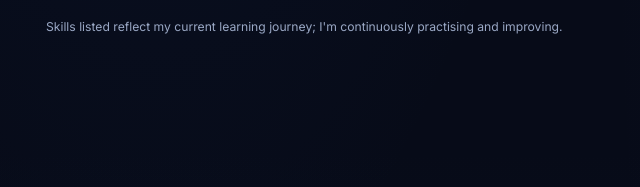
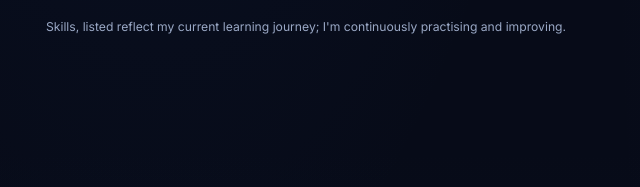
Before and after one commit to rikashh-cmd/Portfolio-Website-Create, a plain HTML site: page index.html in a window 1280 px wide. Shown: the part 1974-2161 px from the top of the page, 34-674 px from the left. Drawn offline with Linux system fonts and the light colour scheme; no server answers.

Commit message:
Commit 3

```diff
--- a/index.html
+++ b/index.html
@@ -84,7 +84,7 @@
           <article class="skill-group"><h3><span>▦</span> Tools & workflow</h3><div class="skill-list"><span>Git</span><span>GitHub</span><span>VS Code</span><span>MySQL</span><span>Geany</span></div></article>
           <article class="skill-group"><h3><span>✧</span> Creative</h3><div class="skill-list"><span>Canva</span><span>Social Media Content</span><span>Digital Marketing</span><span>Communication</span></div></article>
         </div>
-        <p class="skills-note">Skills listed reflect my current learning journey; I'm continuously practising and improving.</p>
+        <p class="skills-note">Skills, listed reflect my current learning journey; I'm continuously practising and improving.</p>
       </div>
     </section>
 
```
